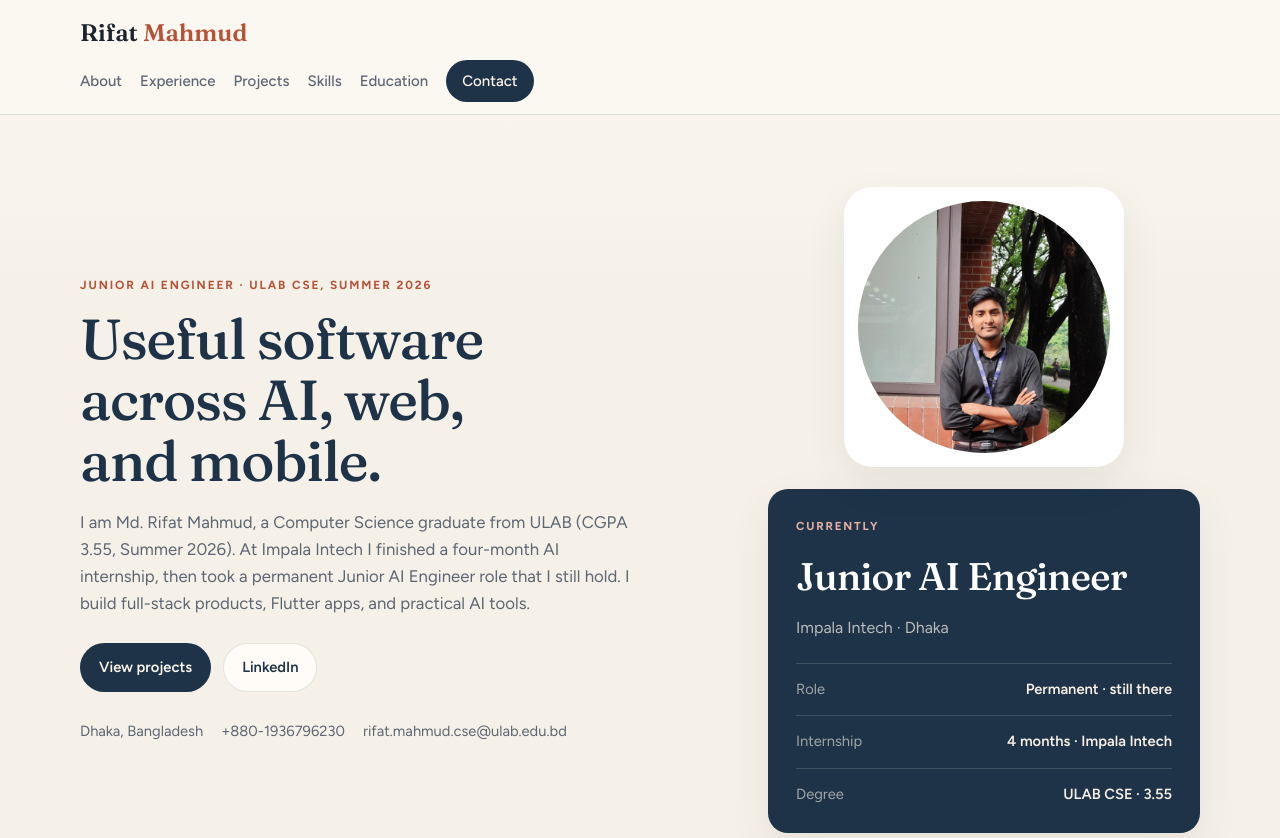
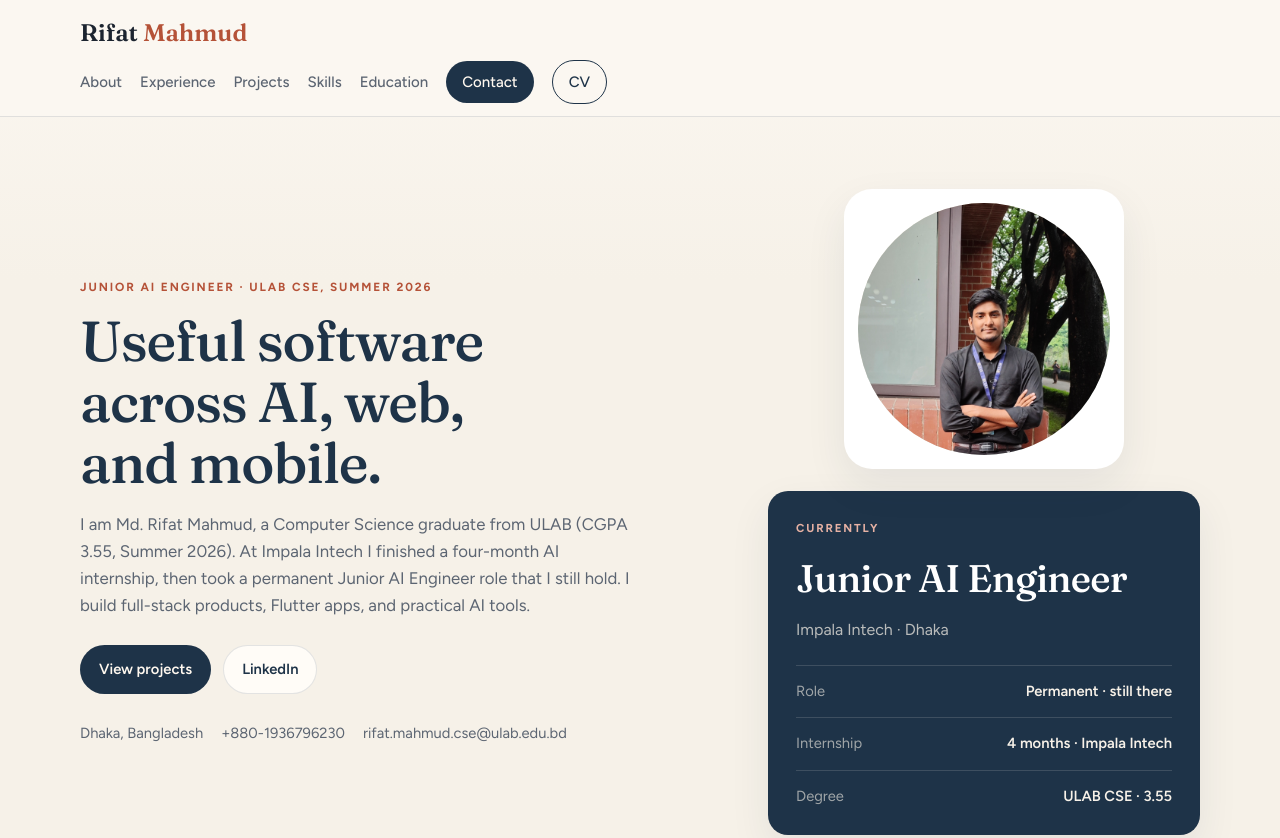
Before and after one commit to Rifat-Mah-mud/PortFolio, a website: page index.html in a window 1280 px wide. Shown: the top 838 px of the page. Drawn offline with Linux system fonts and the light colour scheme.

Commit message:
cv added

```diff
--- a/assets/css/style.css
+++ b/assets/css/style.css
@@ -111,11 +111,21 @@ a {
   color: var(--ink);
 }
 
+.nav-cta,
+.nav-cv {
+  padding: 9px 16px;
+  border-radius: 999px;
+}
+
 .nav-cta {
   background: var(--navy);
   color: #fff8ef !important;
-  padding: 9px 16px;
-  border-radius: 999px;
+}
+
+.nav-cv {
+  background: transparent;
+  color: var(--navy) !important;
+  border: 1px solid var(--navy);
 }
 
 .hero {
@@ -742,9 +752,11 @@ h2 {
     min-height: 32px;
   }
 
-  .nav-cta {
+  .nav-cta,
+  .nav-cv {
     background: transparent;
     color: var(--navy) !important;
+    border: 0;
     padding: 0;
     font-weight: 700;
   }
--- a/index.html
+++ b/index.html
@@ -22,6 +22,7 @@
           <li><a href="#skills">Skills</a></li>
           <li><a href="#education">Education</a></li>
           <li><a class="nav-cta" href="#contact">Contact</a></li>
+          <li><a class="nav-cv" href="assets/cv/Rifat-Mahmud-CV.pdf" download="Md-Rifat-Mahmud-CV.pdf">CV</a></li>
         </ul>
       </nav>
     </div>
```
Also changed, not shown: README.md, 1 other file.
